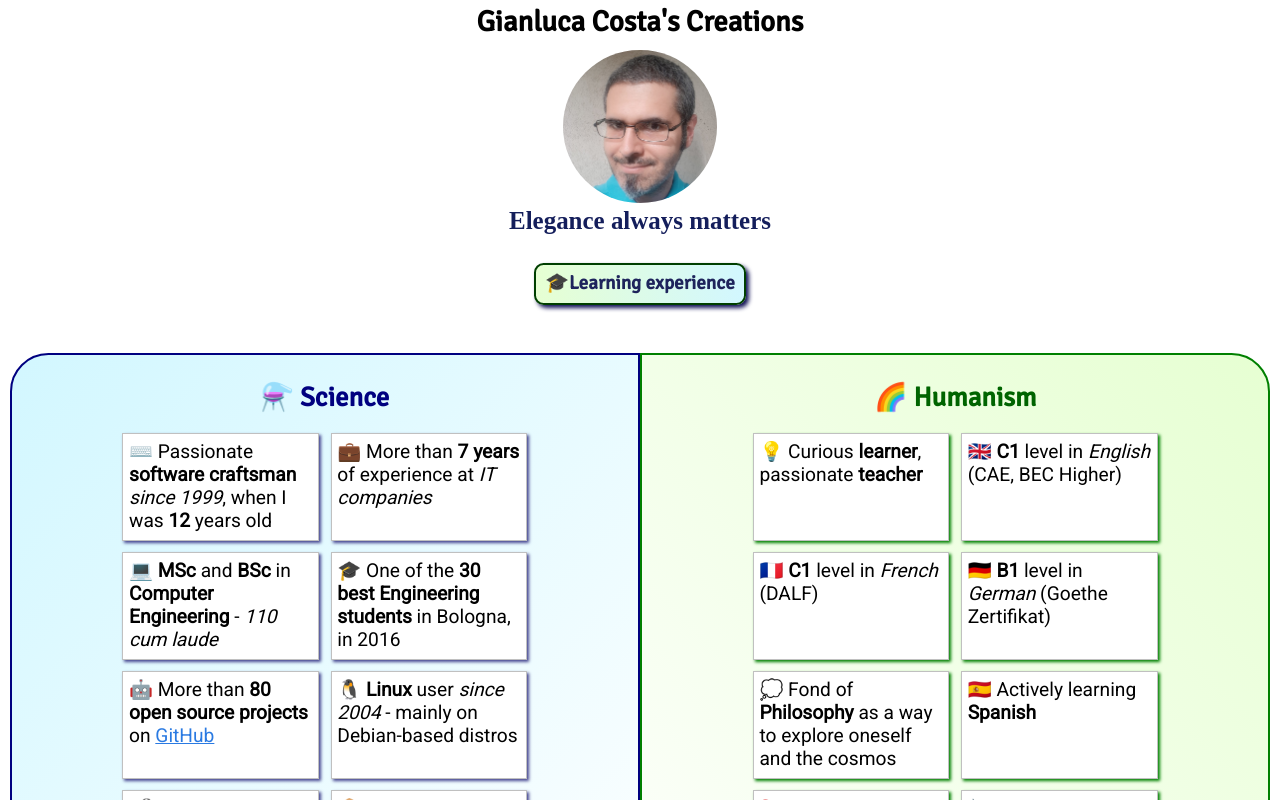
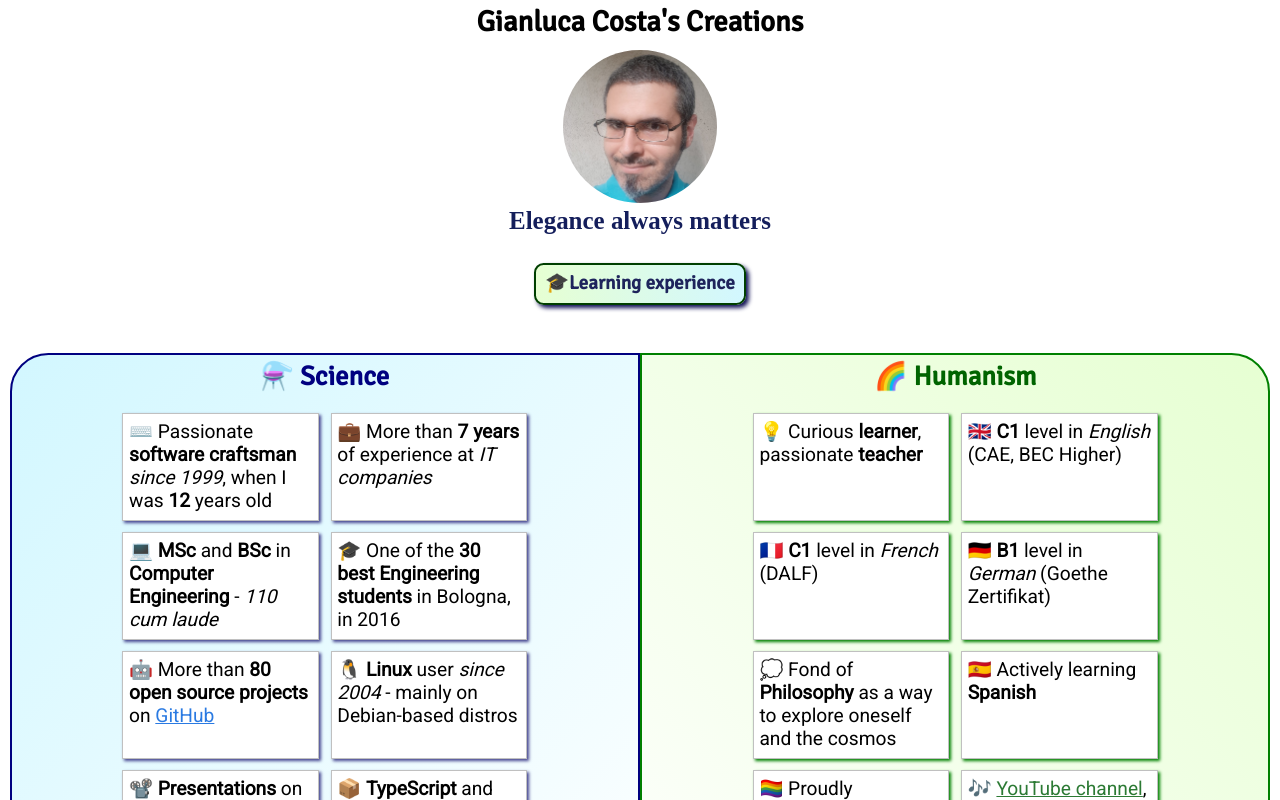
Before and after one commit to giancosta86/giancosta86.github.io, a Next.js app: page / in a window 1280 px wide. Shown: the top 800 px of the page. Built offline with nearby package versions, Linux system fonts and the light colour scheme; a web font is replaced by a local one.

Commit message:
Revise h2 styling

```diff
--- a/components/DualismBox/index.module.scss
+++ b/components/DualismBox/index.module.scss
@@ -9,6 +9,8 @@
   flex-flow: row nowrap;
   justify-content: space-between;
   align-items: stretch;
+
+  margin-bottom: 0.75em;
 
   & > div {
     flex: 1;
--- a/styles/main/elements.scss
+++ b/styles/main/elements.scss
@@ -30,7 +30,6 @@
     font-size: 1.4em;
     font-weight: bold;
     text-align: center;
-    margin-top: 0.75em;
     margin-bottom: 0.6em;
     font-family: "Signika", sans-serif;
   }
```
